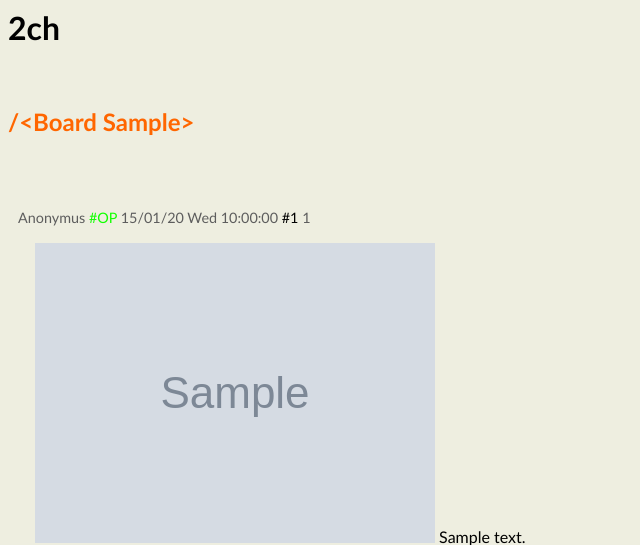
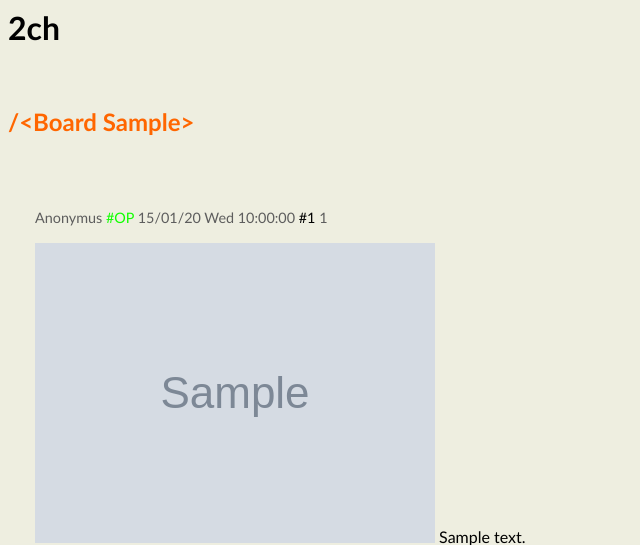
Before and after one commit to fizteh95/imageboard, a Flask app: template app/templates/thread_big.html in a window 1280 px wide. Shown: the top 545 px of the page, without its empty margins (0-640 px from the left). Run offline with Flask 2, Linux system fonts and the light colour scheme; the template is opened without the code that fills it: values that come from a table or form of the project are taken from there, others are empty; tables that the repository leaves empty hold one stand-in row (values such as "Sample post"); grey boxes marked "Sample" are stand-in pictures; some libraries are stand-ins or nearby versions.

Commit message:
Отступ у деталей.

```diff
--- a/app/templates/thread_big.html
+++ b/app/templates/thread_big.html
@@ -156,6 +156,7 @@
         .post_details {
             font-size: 0.9em;
             color: #5d5d5d;
+            margin-left: 17px;
         }
     </style>
 
```
